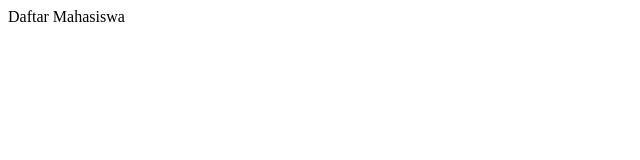
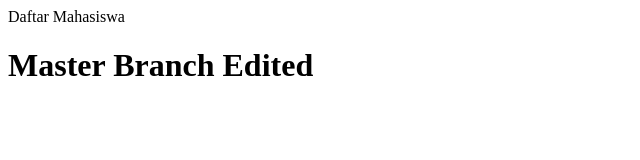
Before and after one commit to aryaadinulfadlan/coba-git, a plain HTML site: page index.html in a window 1280 px wide. Shown: the whole page, without its empty margins (0-640 px from the left). Drawn offline with Linux system fonts and the light colour scheme.

Commit message:
master edited

```diff
--- a/index.html
+++ b/index.html
@@ -8,5 +8,6 @@
 </head>
 <body>
     Daftar Mahasiswa
+    <h1>Master Branch Edited</h1>
 </body>
 </html>
```
